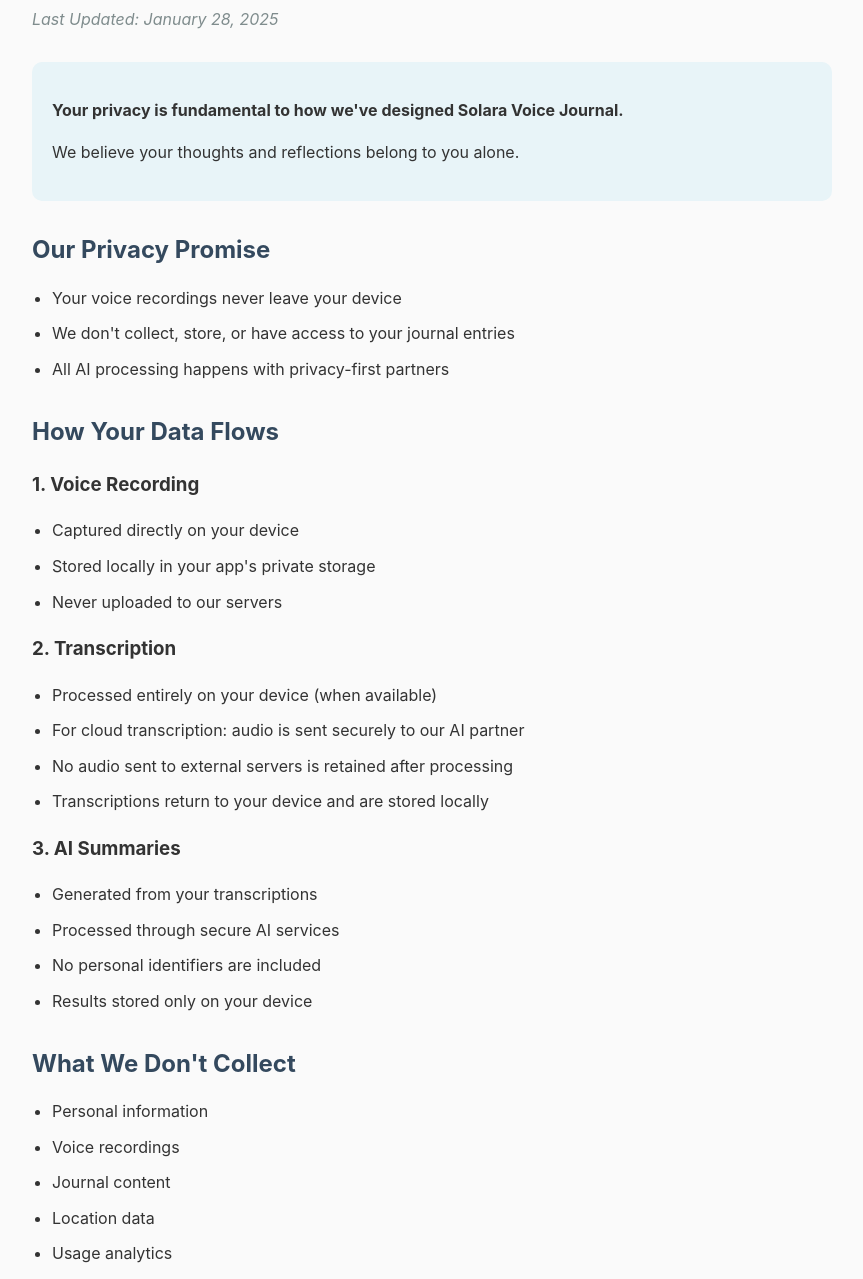
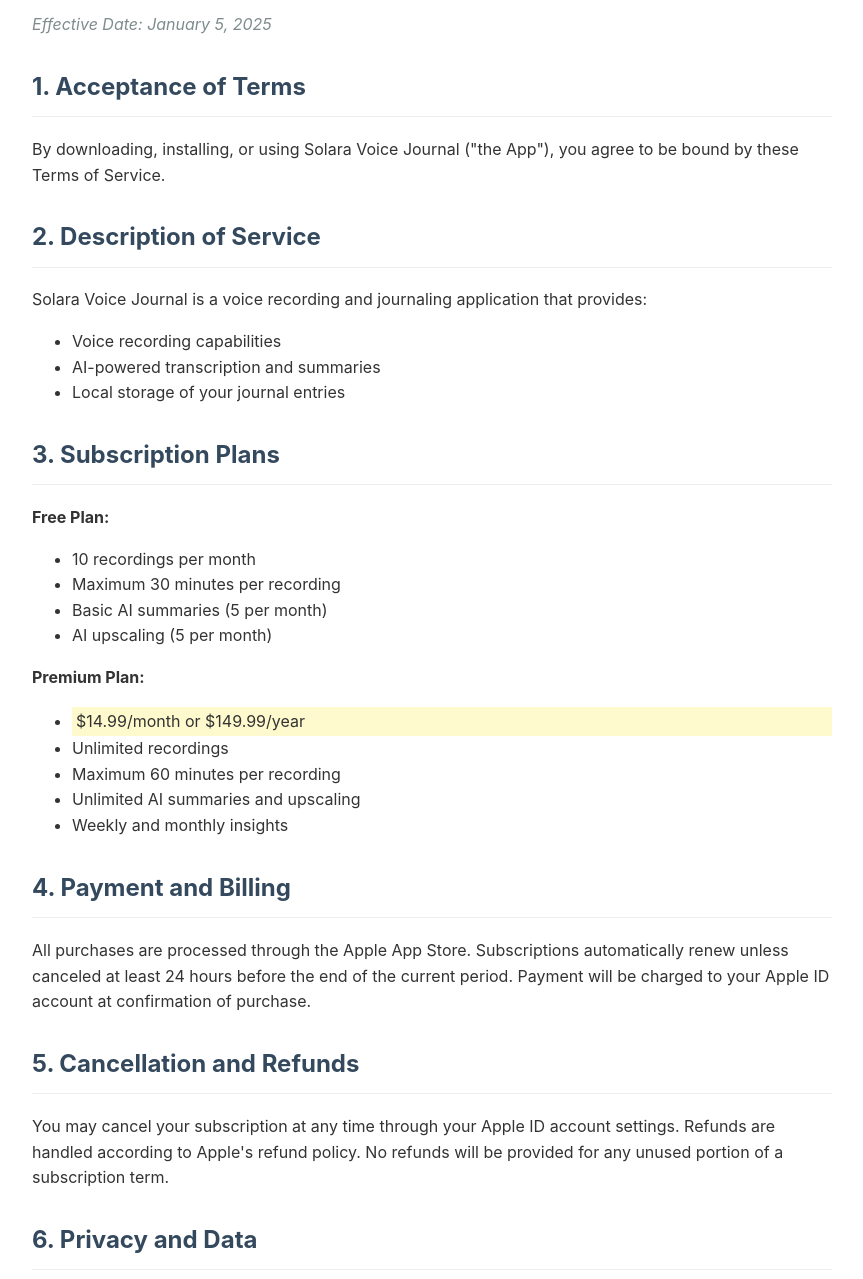
Before and after one commit to solara-apps/Solara-privacy, a plain HTML site: page terms.html in a window 1280 px wide. Shown: the part 102-1381 px from the top of the page, without its empty margins (208-1071 px from the left). Drawn offline with Linux system fonts and the light colour scheme.

Commit message:
Update terms.html

```diff
--- a/terms.html
+++ b/terms.html
@@ -3,7 +3,7 @@
 <head>
     <meta charset="UTF-8">
     <meta name="viewport" content="width=device-width, initial-scale=1.0">
-    <title>Privacy Policy - Solara Voice Journal</title>
+    <title>Terms of Service - Solara Voice Journal</title>
     <style>
         body {
             font-family: -apple-system, system-ui, sans-serif;
@@ -12,112 +12,85 @@
             margin: 0 auto;
             padding: 20px;
             color: #333;
-            background-color: #fafafa;
         }
-        h1 {
-            color: #2c3e50;
-            font-size: 2em;
-            margin-bottom: 10px;
-        }
+        h1 { color: #2c3e50; }
         h2 {
             color: #34495e;
             margin-top: 30px;
-            margin-bottom: 15px;
+            border-bottom: 1px solid #eee;
+            padding-bottom: 10px;
         }
         .date {
             color: #7f8c8d;
             font-style: italic;
-            margin-bottom: 30px;
         }
-        .privacy-section {
-            background-color: #e8f4f8;
-            padding: 20px;
-            border-radius: 10px;
-            margin: 20px 0;
-        }
-        ul {
-            padding-left: 20px;
-        }
-        li {
-            margin-bottom: 10px;
+        .highlight {
+            background-color: #fffacd;
+            padding: 2px 4px;
         }
     </style>
 </head>
 <body>
-    <h1>Solara Voice Journal Privacy Policy</h1>
-    <p class="date">Last Updated: January 28, 2025</p>
+    <h1>Terms of Service</h1>
+    <p class="date">Effective Date: January 5, 2025</p>
 
-    <div class="privacy-section">
-        <p><strong>Your privacy is fundamental to how we've designed Solara Voice Journal.</strong></p>
-        <p>We believe your thoughts and reflections belong to you alone.</p>
-    </div>
+    <h2>1. Acceptance of Terms</h2>
+    <p>By downloading, installing, or using Solara Voice Journal ("the App"), you agree to be bound by these Terms of Service.</p>
 
-    <h2>Our Privacy Promise</h2>
+    <h2>2. Description of Service</h2>
+    <p>Solara Voice Journal is a voice recording and journaling application that provides:</p>
     <ul>
-        <li>Your voice recordings never leave your device</li>
-        <li>We don't collect, store, or have access to your journal entries</li>
-        <li>All AI processing happens with privacy-first partners</li>
+        <li>Voice recording capabilities</li>
+        <li>AI-powered transcription and summaries</li>
+        <li>Local storage of your journal entries</li>
     </ul>
 
-    <h2>How Your Data Flows</h2>
-
-    <h3>1. Voice Recording</h3>
+    <h2>3. Subscription Plans</h2>
+    <p><strong>Free Plan:</strong></p>
     <ul>
-        <li>Captured directly on your device</li>
-        <li>Stored locally in your app's private storage</li>
-        <li>Never uploaded to our servers</li>
+        <li>10 recordings per month</li>
+        <li>Maximum 30 minutes per recording</li>
+        <li>Basic AI summaries (5 per month)</li>
+        <li>AI upscaling (5 per month)</li>
     </ul>
 
-    <h3>2. Transcription</h3>
+    <p><strong>Premium Plan:</strong></p>
     <ul>
-        <li>Processed entirely on your device (when available)</li>
-        <li>For cloud transcription: audio is sent securely to our AI partner</li>
-        <li>No audio sent to external servers is retained after processing</li>
-        <li>Transcriptions return to your device and are stored locally</li>
+        <li class="highlight">$14.99/month or $149.99/year</li>
+        <li>Unlimited recordings</li>
+        <li>Maximum 60 minutes per recording</li>
+        <li>Unlimited AI summaries and upscaling</li>
+        <li>Weekly and monthly insights</li>
     </ul>
 
-    <h3>3. AI Summaries</h3>
-    <ul>
-        <li>Generated from your transcriptions</li>
-        <li>Processed through secure AI services</li>
-        <li>No personal identifiers are included</li>
-        <li>Results stored only on your device</li>
-    </ul>
+    <h2>4. Payment and Billing</h2>
+    <p>All purchases are processed through the Apple App Store. Subscriptions automatically renew unless canceled at least 24 hours before the end of the current period. Payment will be charged to your Apple ID account at confirmation of purchase.</p>
 
-    <h2>What We Don't Collect</h2>
-    <ul>
-        <li>Personal information</li>
-        <li>Voice recordings</li>
-        <li>Journal content</li>
-        <li>Location data</li>
-        <li>Usage analytics</li>
-    </ul>
+    <h2>5. Cancellation and Refunds</h2>
+    <p>You may cancel your subscription at any time through your Apple ID account settings. Refunds are handled according to Apple's refund policy. No refunds will be provided for any unused portion of a subscription term.</p>
 
-    <h2>Third-Party Services</h2>
-    <p><strong>AI Processing:</strong> We use enterprise-grade AI services through a secure self-hosted relay for transcription and summarization. These services process your data securely and don't retain it.</p>
-    <p><strong>Subscription Management:</strong> RevenueCat handles premium subscriptions and processes payment information. They do not have access to your journal content.</p>
+    <h2>6. Privacy and Data</h2>
+    <p>Your voice recordings are stored locally on your device. We only process data that you explicitly choose to send for AI transcription and summarization through our secure relay. Please see our <a href="index.html">Privacy Policy</a> for details.</p>
 
-    <h2>Your Rights</h2>
-    <ul>
-        <li><strong>Export:</strong> Export all your entries anytime</li>
-        <li><strong>Delete:</strong> Remove any or all entries instantly</li>
-        <li><strong>Control:</strong> Choose when to use AI features</li>
-    </ul>
+    <h2>7. User Conduct</h2>
+    <p>You agree not to use the App for any unlawful purpose or in violation of any applicable laws. You are responsible for all content you create and store using the App.</p>
 
-    <h2>Data Security</h2>
-    <ul>
-        <li>All data encrypted on your device</li>
-        <li>Secure connections for AI processing</li>
-        <li>No cloud backup of your personal content</li>
-    </ul>
+    <h2>8. Intellectual Property</h2>
+    <p>You retain all rights to your voice recordings and journal content. The App and its original content, features, and functionality remain the property of Solara Voice Journal.</p>
 
-    <h2>Data Retention</h2>
-    <p>Your recordings and journal entries remain on your device until you choose to delete them. We have no access to this data and cannot retrieve it if you delete the app.</p>
+    <h2>9. Disclaimer of Warranties</h2>
+    <p>The App is provided "as is" without warranty of any kind, express or implied. We do not guarantee uninterrupted or error-free operation of the App.</p>
 
-    <h2>Changes to Privacy Policy</h2>
-    <p>We'll notify you of any significant changes through the app.</p>
+    <h2>10. Limitation of Liability</h2>
+    <p>In no event shall Solara Voice Journal be liable for any indirect, incidental, special, consequential, or punitive damages arising from your use of the App.</p>
 
-    <h2>Contact Us</h2>
-    <p>Questions about privacy? Email: solarajournalapp@gmail.com</p>
+    <h2>11. Changes to Terms</h2>
+    <p>We reserve the right to modify these terms at any time. We will notify users of any material changes through the App. Continued use of the App constitutes acceptance of updated terms.</p>
+
+    <h2>12. Governing Law</h2>
+    <p>These Terms shall be governed by the laws of the United States, without regard to conflict of law principles.</p>
+
+    <h2>13. Contact Information</h2>
+    <p>For questions about these Terms of Service, please contact: solarajournalapp@gmail.com</p>
 </body>
 </html>
```
